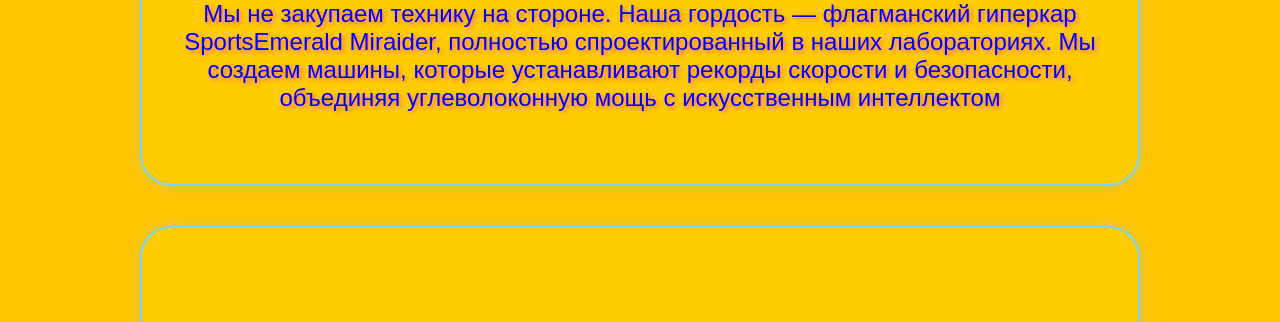
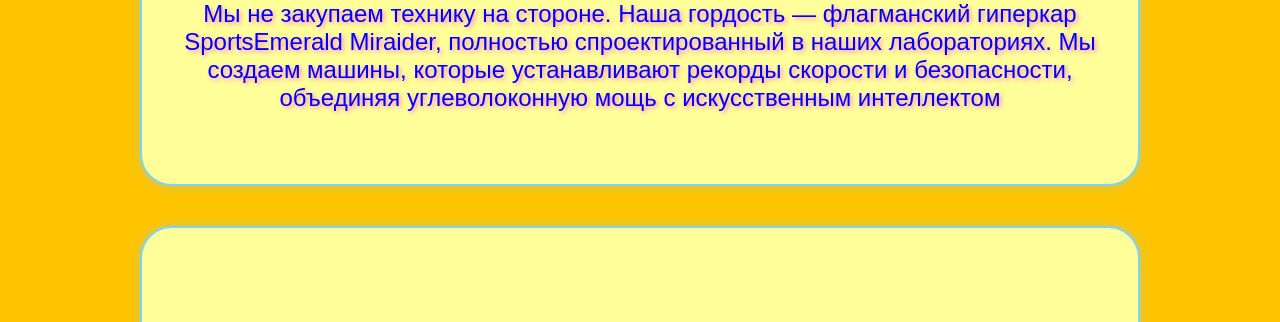
Before and after one commit to rostfrolov2021-jpg/proekt, a plain HTML site: page index.html in a window 1280 px wide. Shown: the part 244-566 px from the top of the page. Drawn offline with Linux system fonts and the light colour scheme.

Commit message:
Update style.css

```diff
--- a/style.css
+++ b/style.css
@@ -66,7 +66,7 @@
     max-width: 1000px;
     min-height: 40vh;
 
-    background-color: #FFCC00;
+    background-color: #FFFF99;
 
     border-radius: 4vh;
 
```
